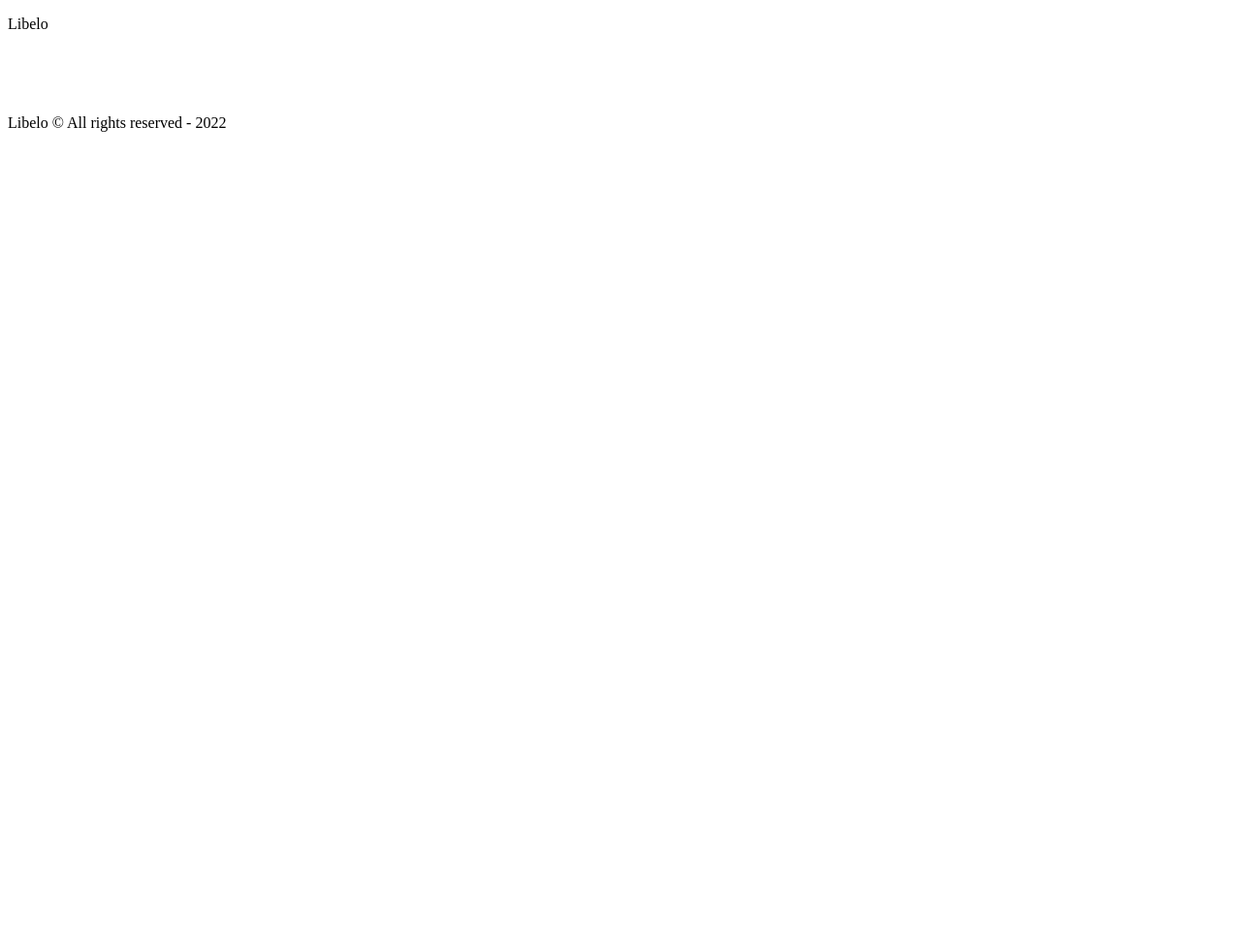
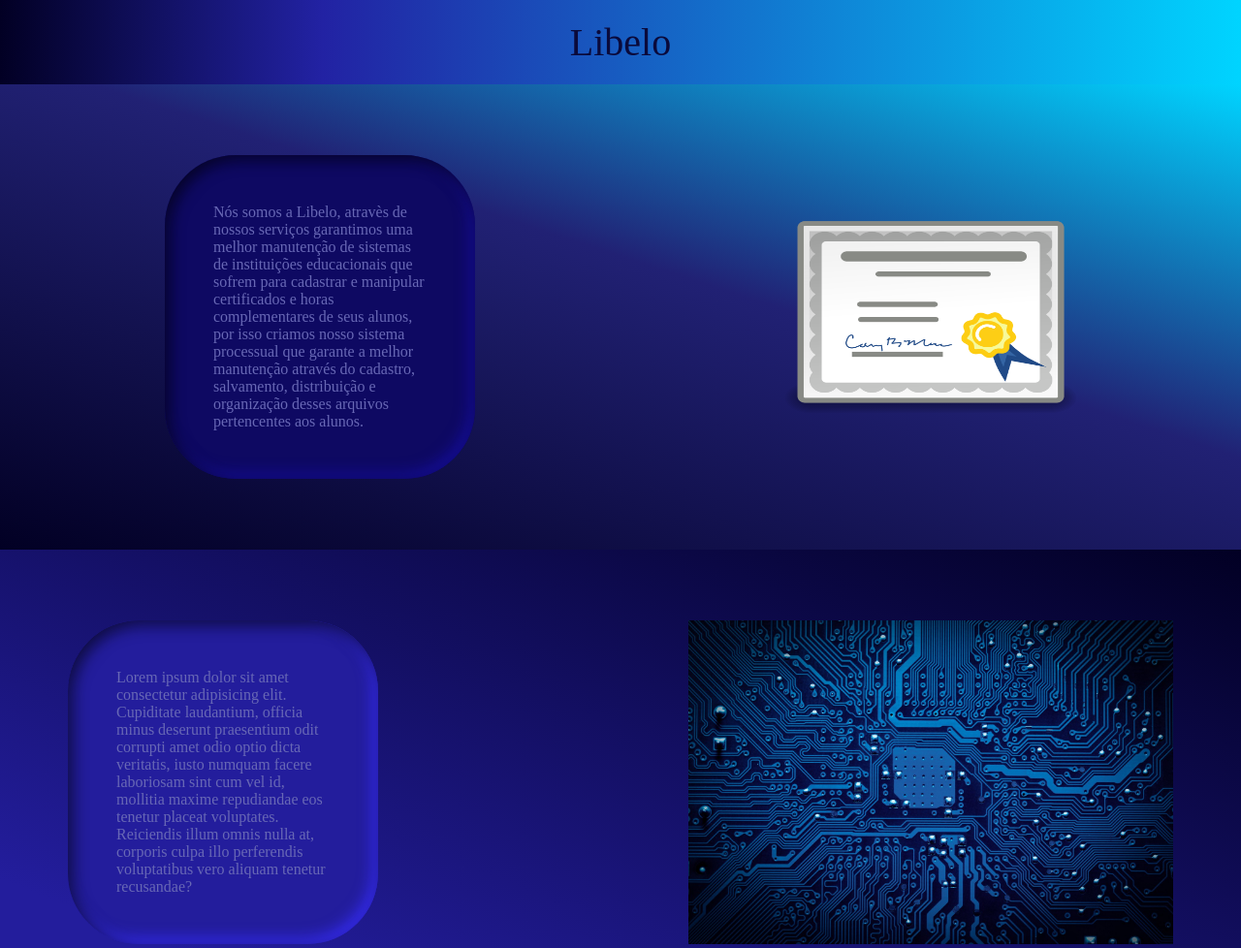
Before and after one commit to RaissonSS/LibeloStartup, a plain HTML site: page index.html in a window 1280 px wide. Shown: the top 978 px of the page at 97% size. Before the commit the page ends 800 px from the top, so only its background shows below. Drawn offline with Linux system fonts and the light colour scheme.

Commit message:
page ready

```diff
--- a/index.html
+++ b/index.html
@@ -18,18 +18,18 @@
         <div class="content">
             <div class="upper-content">
                 <div class="upper-content-box">
-                    <p></p>
+                    <p>Nós somos a Libelo, atravès de nossos serviços garantimos uma melhor manutenção de sistemas de instituições educacionais que sofrem para cadastrar e manipular certificados e horas complementares de seus alunos, por isso criamos nosso sistema processual que garante a melhor manutenção através do cadastro, salvamento, distribuição e organização desses arquivos pertencentes aos alunos.</p>
                 </div>
 
-                <img src="" alt="">
+                <img src="./imgs/certificate.png" alt="">
 
             </div>
 
             <div class="down-content">
                 <div class="down-content-box">
-                    <p></p>
+                    <p>Lorem ipsum dolor sit amet consectetur adipisicing elit. Cupiditate laudantium, officia minus deserunt praesentium odit corrupti amet odio optio dicta veritatis, iusto numquam facere laboriosam sint cum vel id, mollitia maxime repudiandae eos tenetur placeat voluptates. Reiciendis illum omnis nulla at, corporis culpa illo perferendis voluptatibus vero aliquam tenetur recusandae?</p>
                 </div>
-                <img src="" alt="">
+                <img src="./imgs/technology.jpg" alt="">
             </div>
 
         </div>
--- a/sass/others/common.scss
+++ b/sass/others/common.scss
@@ -0,0 +1,26 @@
+* {
+    margin: 0;
+    padding: 0;
+    box-sizing: border-box;
+    //border: 1px red solid;
+}
+
+.header {
+    background: rgb(2,0,36);
+    background: linear-gradient(90deg, rgba(2,0,36,1) 0%, rgba(34,34,163,1) 26%, rgba(0,212,255,1) 100%);
+}
+
+.upper-content {
+    background: rgb(2,0,36);
+    background: linear-gradient(18deg, rgba(2,0,36,1) 0%, rgba(33,33,116,1) 57%, rgba(0,212,255,1) 100%);
+}
+
+.down-content {
+    background: rgb(35,29,156);
+    background: linear-gradient(22deg, rgba(35,29,156,1) 0%, rgba(35,29,156,1) 14%, rgba(2,0,36,1) 100%);
+}
+
+.footer {
+    background: rgb(35,29,156);
+    background: radial-gradient(circle, rgba(35,29,156,1) 0%, rgba(11,8,80,1) 61%, rgba(2,0,36,1) 100%);
+}
--- a/sass/pages/index.scss
+++ b/sass/pages/index.scss
@@ -0,0 +1,84 @@
+.container {
+    display: flex;
+    flex-flow: column wrap;
+    min-height: 100vh;
+
+    .header {
+        display: flex;
+        justify-content: center;
+        padding: 20px;
+
+        p {
+            font-size: 40px;
+            color: rgb(10, 10, 59);
+        }
+    }
+
+    .content {
+
+        p {
+            color: rgb(104, 104, 181);
+        }
+        .upper-content {
+            display: flex;
+            height: 60vh;
+            flex-flow: row wrap;
+            align-items: center;
+            justify-content: center;
+            gap: 25vw;
+
+            .upper-content-box {
+                width: 25vw;
+                height: fit-content;
+                padding: 50px;
+                border-radius: 15px;
+
+                border-radius: 73px;
+                background: #0e0962;
+                box-shadow: inset 5px 5px 15px #060427,
+                            inset -5px -5px 15px #160e9d;
+            }
+
+            img {
+                width: 300px;
+                height: 250px;
+            }
+        }
+
+        .down-content {
+            display: flex;
+            height: 60vh;
+            flex-flow: row wrap;
+            align-items: center;
+            justify-content: center;
+            gap: 25vw;
+
+            .down-content-box {
+                width: 25vw;
+                height: fit-content;
+                padding: 50px;
+                border-radius: 15px;
+
+                border-radius: 73px;
+                background: #231d9c;
+                box-shadow: inset 5px 5px 15px #0e0c3e,
+                            inset -5px -5px 15px #382efa;
+            }
+
+            img {
+                width: 500px;
+            }
+        }
+    }
+
+    .footer {
+        display: flex;
+        justify-content: center;
+        padding: 20px;
+
+        p {
+            font-size: 15px;
+            color: rgb(180, 180, 221);
+        }
+    }
+}
--- a/sass/style.scss
+++ b/sass/style.scss
@@ -0,0 +1,3 @@
+@import './others/common.scss';
+@import './pages/index.scss';
+@import './pages/responsivity.scss';
```
Also changed, not shown: css/style.css, imgs/certificate.png (added), imgs/technology.jpg (added), 1 other file.
